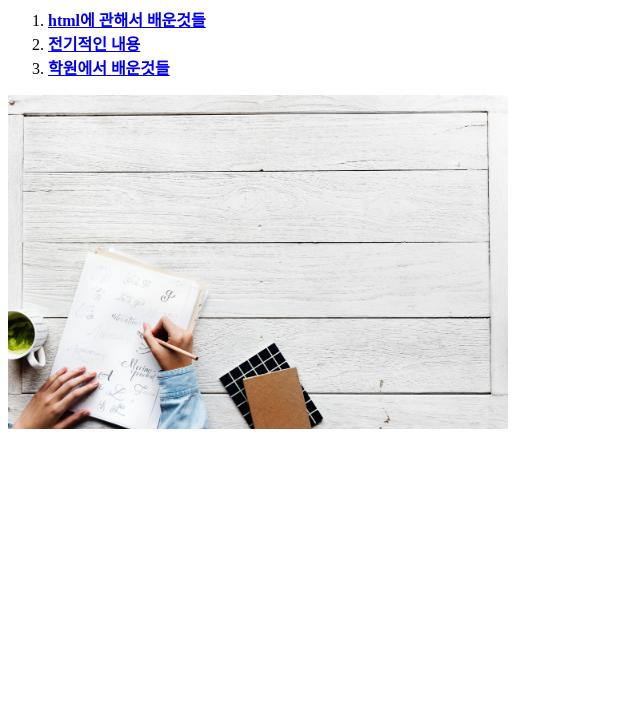
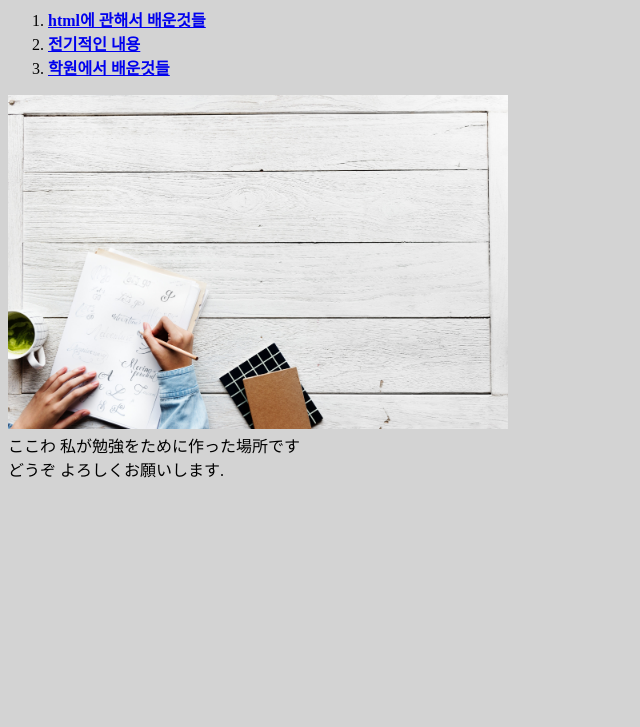
Before and after one commit to moonchangmin/Experience, a plain HTML site: page Index.html in a window 1280 px wide. Shown: the part 73-800 px from the top of the page, without its empty margins (0-640 px from the left). Drawn offline with Linux system fonts and the light colour scheme.

Commit message:
Update Index.html
Just add something

```diff
--- a/Index.html
+++ b/Index.html
@@ -13,8 +13,10 @@
   <li><strong><a href="itbank.html">학원에서 배운것들</a></strong></li>
 </ol>
 </head>
-<body>
+<body style="background-color:lightgrey;">
 <img src="study.jpg" width="500">
+  <br>ここわ 私が勉強をために作った場所です
+  <br>  どうぞ よろしくお願いします.
 </body>
 
 
```
